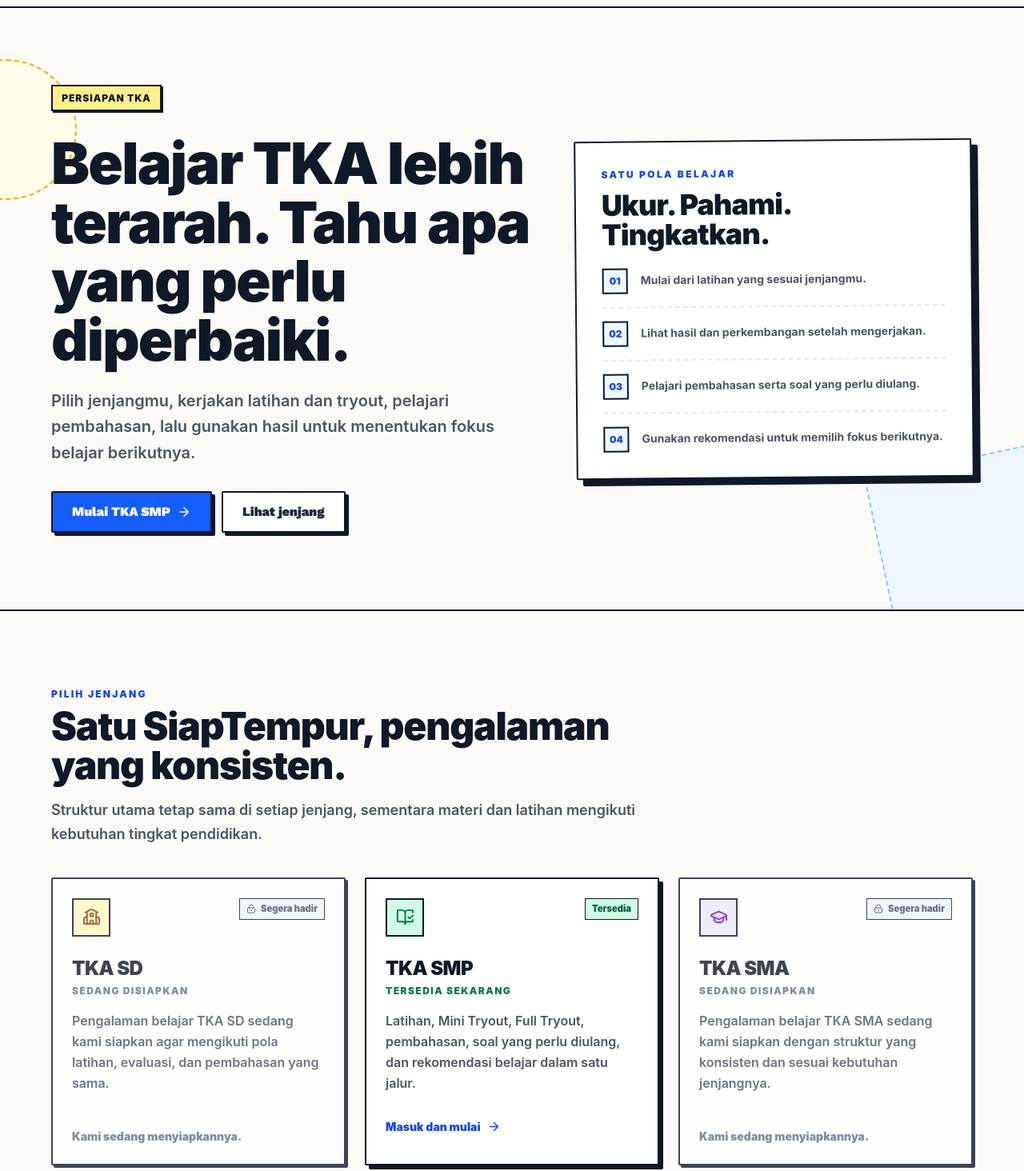
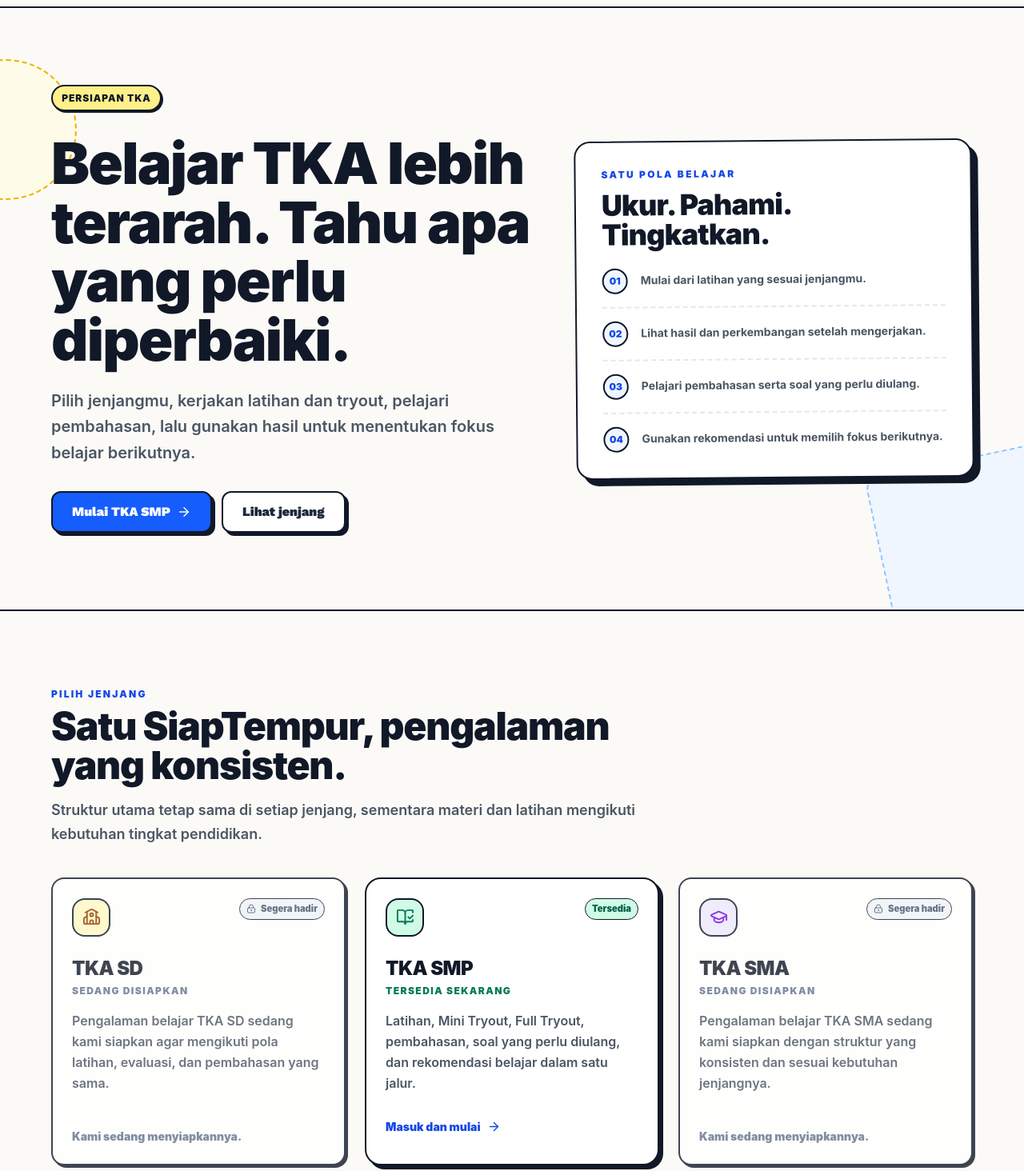
Before and after one commit to siaptempur6801/siap-tempur, a Next.js app: page /tka in a window 1280 px wide. Shown: the part 64-1528 px from the top of the page at 80% size. Built offline with nearby package versions, Linux system fonts and the light colour scheme; no server answers.

Commit message:
style(tka): round learner interface surfaces

```diff
--- a/app/globals.css
+++ b/app/globals.css
@@ -239,6 +239,10 @@ body {
   --st-shadow-sm: 3px 3px 0 var(--st-ink);
   --st-shadow-md: 5px 5px 0 var(--st-ink);
   --st-shadow-lg: 8px 8px 0 var(--st-ink);
+  --st-radius-sm: 0.75rem;
+  --st-radius-md: 1rem;
+  --st-radius-lg: 1.25rem;
+  --st-radius-pill: 9999px;
 
   background: var(--st-paper);
   color: var(--st-ink);
@@ -248,28 +252,28 @@ body {
 .st-product .px-surface,
 .st-product .px-panel {
   border: var(--st-border);
-  border-radius: 0.125rem;
+  border-radius: var(--st-radius-md);
   background: #ffffff;
   box-shadow: var(--st-shadow-sm);
 }
 
 .st-product .st-card-md {
   border: var(--st-border);
-  border-radius: 0.125rem;
+  border-radius: var(--st-radius-lg);
   background: #ffffff;
   box-shadow: var(--st-shadow-md);
 }
 
 .st-product .st-card-lg {
   border: var(--st-border);
-  border-radius: 0.125rem;
+  border-radius: var(--st-radius-lg);
   background: #ffffff;
   box-shadow: var(--st-shadow-lg);
 }
 
 .st-product .st-flat-card {
   border: var(--st-border);
-  border-radius: 0.125rem;
+  border-radius: var(--st-radius-sm);
   background: #ffffff;
   box-shadow: none;
 }
@@ -279,6 +283,7 @@ body {
   align-items: center;
   gap: 0.5rem;
   border: var(--st-border);
+  border-radius: var(--st-radius-pill);
   background: var(--st-yellow);
   padding: 0.35rem 0.7rem;
   box-shadow: 2px 2px 0 var(--st-ink);
@@ -316,7 +321,7 @@ body {
   align-items: center;
   gap: 0.35rem;
   border: 1.5px solid var(--st-ink);
-  border-radius: 0;
+  border-radius: var(--st-radius-pill);
   padding: 0.25rem 0.5rem;
   font-size: 0.7rem;
   font-weight: 900;
@@ -326,7 +331,7 @@ body {
   min-height: 2.75rem;
   width: 100%;
   border: var(--st-border);
-  border-radius: 0.125rem;
+  border-radius: var(--st-radius-sm);
   background: #ffffff;
   padding: 0.65rem 0.8rem;
   font-weight: 650;
@@ -342,7 +347,7 @@ body {
 .st-product .st-button {
   border-width: 2px !important;
   border-color: var(--st-ink) !important;
-  border-radius: 0.125rem !important;
+  border-radius: var(--st-radius-sm) !important;
   box-shadow: 4px 4px 0 var(--st-ink) !important;
   font-weight: 900 !important;
 }
@@ -360,7 +365,7 @@ body {
 .st-product .st-option {
   width: 100%;
   border: var(--st-border);
-  border-radius: 0.125rem;
+  border-radius: var(--st-radius-sm);
   background: #ffffff;
   box-shadow: 2px 2px 0 #cbd5e1;
 }
@@ -382,17 +387,26 @@ body {
 
 .st-product .st-success {
   border: var(--st-border);
+  border-radius: var(--st-radius-md);
   background: var(--st-green-soft);
 }
 
 .st-product .st-warning {
   border: var(--st-border);
+  border-radius: var(--st-radius-md);
   background: var(--st-yellow-soft);
 }
 
 .st-product .st-danger {
   border: var(--st-border);
+  border-radius: var(--st-radius-md);
   background: var(--st-red-soft);
+}
+
+/* Catch TKA/CPNS learner primitives that use Tailwind border-2 directly.
+   Directional borders are excluded so layout dividers and sidebars stay flush. */
+.st-product [class~="border-2"]:not([class*="border-t-"]):not([class*="border-b-"]):not([class*="border-l-"]):not([class*="border-r-"]):not([class*="rounded-"]) {
+  border-radius: var(--st-radius-md);
 }
 
 .st-product .st-focus:focus-visible {
@@ -419,7 +433,7 @@ body {
 
 .st-product[data-experience-mode="exam"] button {
   min-height: var(--touch-target);
-  border-radius: 0.125rem !important;
+  border-radius: var(--st-radius-sm) !important;
 }
 
 .st-product[data-experience-mode="exam"] button:focus-visible,
```
